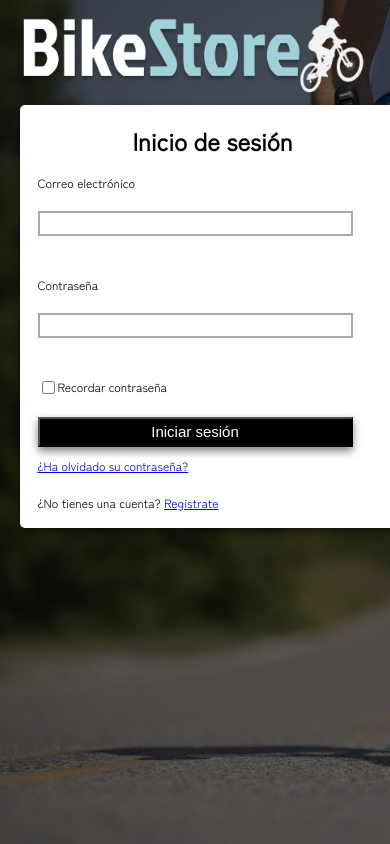
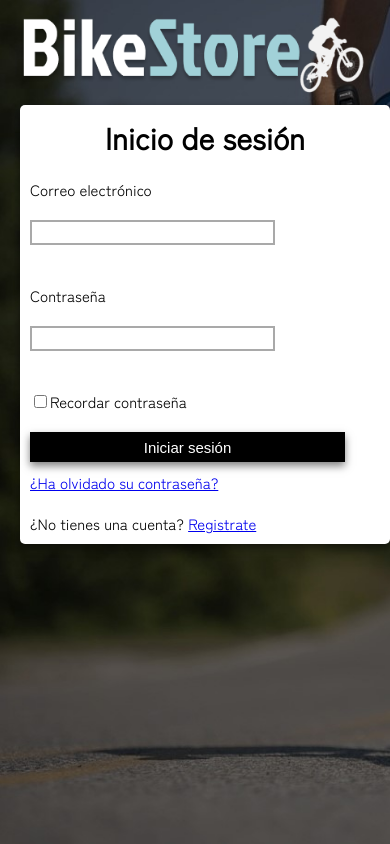
Before and after one commit to SebastianRodP/BikeStorePAGE, a React (Vite) app in the folder Frontend/: page /inicio in a window 390 px wide. Built offline with nearby package versions, Linux system fonts and the light colour scheme.

Commit message:
pantalla mediana

```diff
--- a/Frontend/src/App.jsx
+++ b/Frontend/src/App.jsx
@@ -12,7 +12,7 @@ function App() {
   return (
     <Router>
       <Routes>
-        <Route path="/" element={<Navigate replace to="/RegistroP" />} />
+        <Route path="/" element={<Navigate replace to="/inicio" />} />
         <Route path="/registrop" element={<RegistroP />} />
         <Route path="/inicio" element={<Inicio />} />
         <Route path="/registro" element={<Registro />} />
--- a/Frontend/src/Components/Inicio_sesion/inisesion.css
+++ b/Frontend/src/Components/Inicio_sesion/inisesion.css
@@ -3,35 +3,28 @@
 @import url('https://fonts.googleapis.com/css2?family=Zen+Kaku+Gothic+New&display=swap');
 @import url('https://fonts.googleapis.com/css2?family=Zen+Kaku+Gothic+New&display=swap');
 
-body, html{height: 100%;
-width: 100%;}
-
-body{
+body, html{
+height: 100%;
+width: 100%;
 background-image: url(../../assets/img/imgInicioRegistro/fondo.jpg);
 background-size: cover;
-background-repeat: repeat;
+background-repeat:no-repeat;
 font-family: "Zen Kaku Gothic New", sans-serif;
 margin: 0;
 padding: 0;}
 
 .reccontra {
 display: flex;
-  flex-direction: row;
-  margin-bottom: 20px;}
+flex-direction: row;
+margin-bottom: 20px;}
 
 .nombre {
-  margin-bottom: 20px;
-}
+  margin-bottom: 20px;}
 
 .contras {
   display: flex;
   flex-direction: row;
-  justify-content: space-between;
-}
-
-.btnc {
-  margin-bottom: 0px;
-}
+  justify-content: space-between;}
 
 .crearc {
   display: flex;
@@ -41,7 +34,8 @@ display: flex;
 
 .boton {
   height: 40px;
-  width: 320px;
+  width: 100%;
+  max-width: 320px;
   background-color: black;
   color: white;
   display: flex;
@@ -52,12 +46,16 @@ display: flex;
   cursor: pointer;
   margin-bottom: 10px;
   min-width: 315px;
+  border: none;
+  outline: none;
 }
 .form{
 	background-color: white;
 	padding:5%;
 	min-width: 100%;
 	display: flex;
+  max-width: 400px;
+  margin: auto;
 	flex-direction: column;
 	box-shadow: 0 4px 8px rgba(0, 0, 0, 0.5);
 	border-radius: 5px;
@@ -66,7 +64,6 @@ display: flex;
 
 .inpus {
   width: 100%;
-	min-width: 315px;
 	border: solid 2px darkgray;
 	box-sizing: border-box;
 	align-items: center;
@@ -102,40 +99,28 @@ display: flex;
   body {
     font-size: 14px;
   }
-    .form {
-    min-width: 70%;
+.form {
+    width: 70%;
+    padding-left: 50px;
+    padding-right: -0px;
   }
-
-  .inpus {
-	max-width: 8px;
-  }
-  .boton{
-	max-width: 8px;
+  button.boton{
+  max-width: 70vh;
   }
 }
 
+
 /* pantallas pequeñas */
-@media (max-width: 768px) {
+@media(max-width:667px) {
   body {
-    font-size: 12px;
+    font-size: 15px;
   }
   .form {
-    min-width: 70%;
+    margin: 0;
+    padding: 10px;
+
+    /* Ajusta el ancho del formulario */
+    max-width: none; /* Elimina el ancho máximo */
   }
-
-  .inpus {
-    background-color: white;
-  }
-
+  .inpus,.boton{width: 100%}
 }
-@media (max-width: 992px) {
-  body {
-    font-size: 14px;
-  }
-}
-
-@media (max-width: 768px) {
-  body {
-    font-size: 12px;
-  }
-}
```
